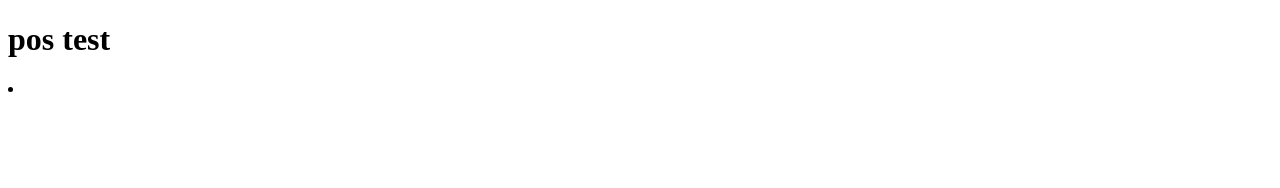
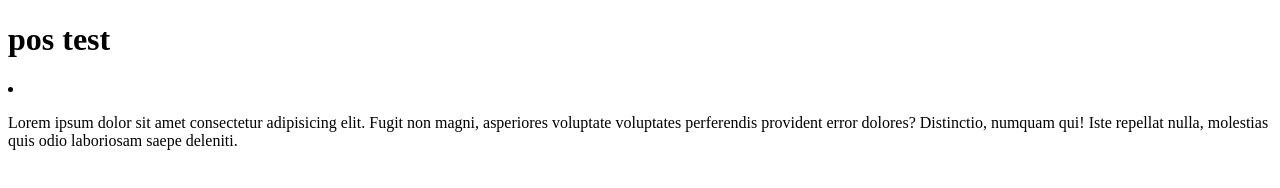
Before and after one commit to Rasyafa09/postest, a plain HTML site: page index.html in a window 1280 px wide. Drawn offline with Linux system fonts and the light colour scheme.

Commit message:
nambah p

```diff
--- a/index.html
+++ b/index.html
@@ -10,6 +10,7 @@
     <h1>pos test</h1>
     <table>
         <li></li>
+        <p>Lorem ipsum dolor sit amet consectetur adipisicing elit. Fugit non magni, asperiores voluptate voluptates perferendis provident error dolores? Distinctio, numquam qui! Iste repellat nulla, molestias quis odio laboriosam saepe deleniti.</p>
     <table>
 </body>
 </html>
```
